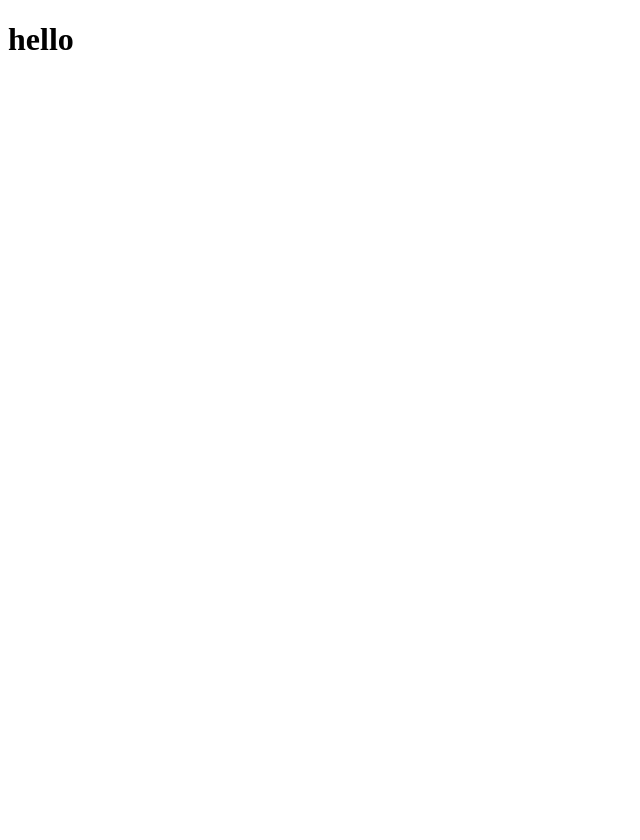
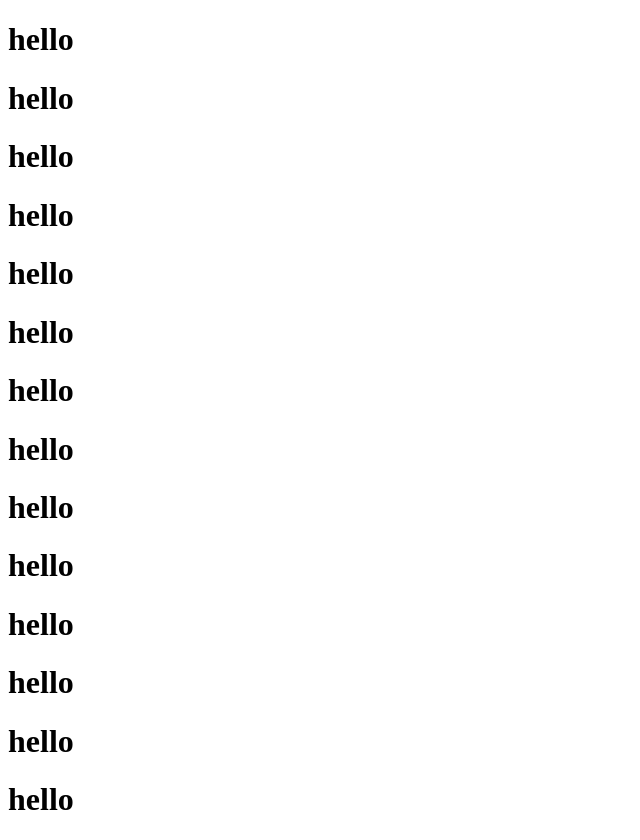
Before and after one commit to Abdulrehmanansari7/demo-website, a plain HTML site: page index.html in a window 1280 px wide. Shown: the whole page, without its empty margins (0-640 px from the left). Before the commit the page ends 800 px from the top, so only its background shows below. Drawn offline with Linux system fonts and the light colour scheme.

Commit message:
existimg file

```diff
--- a/index.html
+++ b/index.html
@@ -3,9 +3,24 @@
 <head>
     <meta charset="UTF-8">
     <meta name="viewport" content="width=device-width, initial-scale=1.0">
-    <title>Document</title>
+    <title>title</title>
 </head>
 <body>
     <h1>hello</h1>
+    <h1>hello</h1>
+    <h1>hello</h1>
+    <h1>hello</h1>
+    <h1>hello</h1>
+    <h1>hello</h1>
+    <h1>hello</h1>
+    <h1>hello</h1>
+    <h1>hello</h1>
+    <h1>hello</h1>
+    <h1>hello</h1>
+    <h1>hello</h1>
+    <h1>hello</h1>
+    <h1>hello</h1>
+
+
 </body>
 </html>
```
